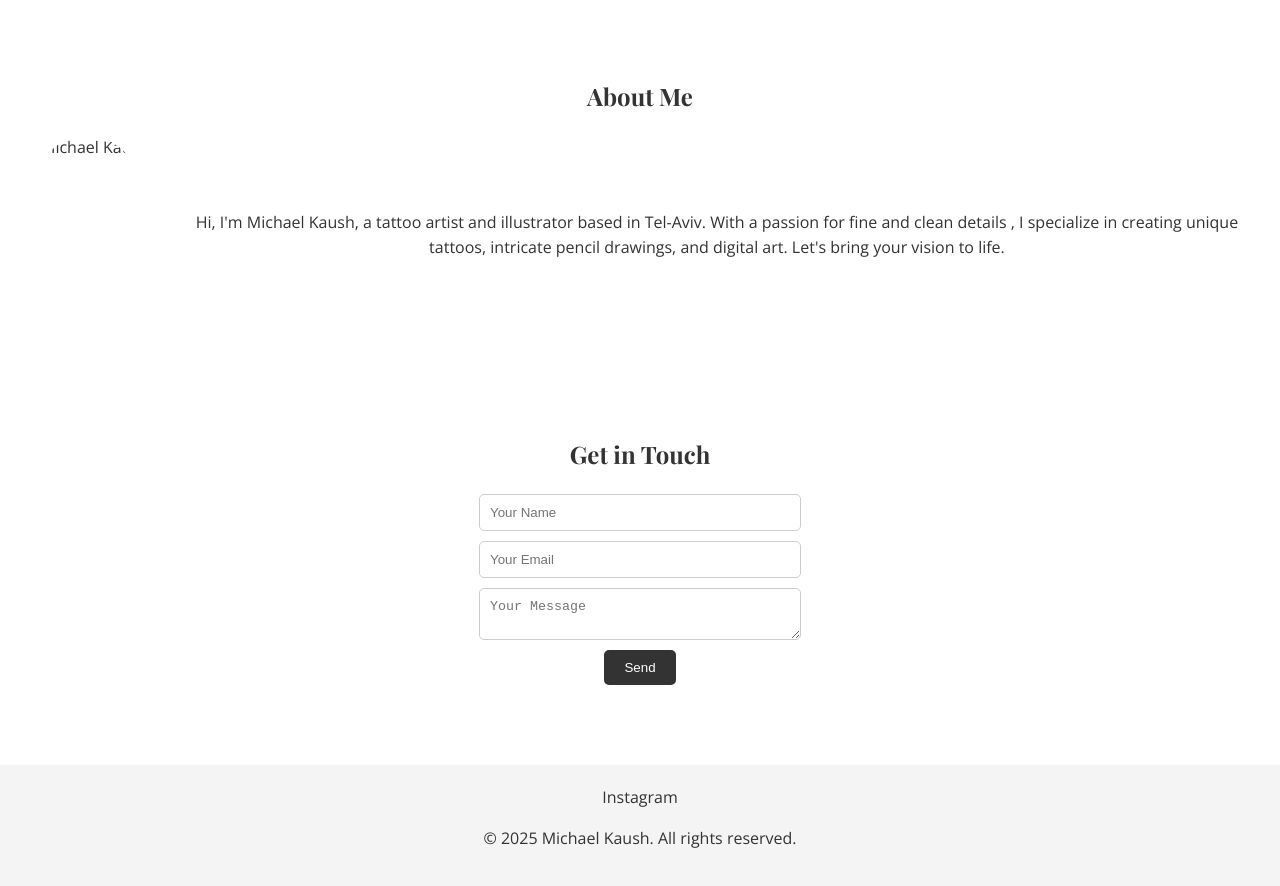
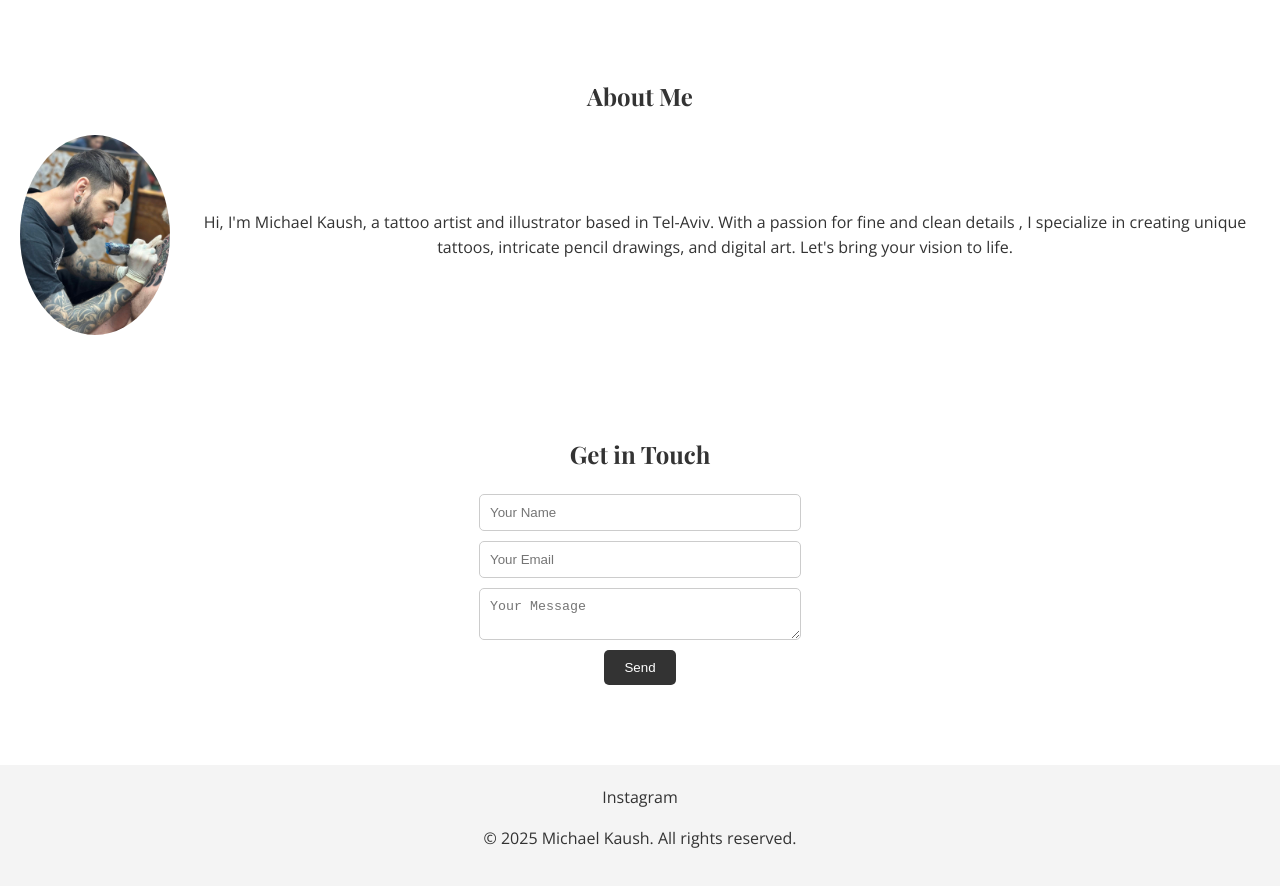
Before and after one commit to michaelkaushanskiy/Michael-Kaush, a plain HTML site: page index.html in a window 1280 px wide. Shown: the part 2160-3046 px from the top of the page. Drawn offline with nearby package versions, Linux system fonts and the light colour scheme.

Commit message:
Update index.html

```diff
--- a/index.html
+++ b/index.html
@@ -45,7 +45,7 @@
   <section id="about" class="about">
     <h2>About Me</h2>
     <div class="about-content">
-      <img src="images/your-photo.jpg" alt="Michael Kaush">
+      <img src="images/IMG_1379.jpeg" alt="Michael Kaush">
       <p>Hi, I'm Michael Kaush, a tattoo artist and illustrator based in Tel-Aviv. With a passion for fine and clean details , I specialize in creating unique tattoos, intricate pencil drawings, and digital art. Let's bring your vision to life.</p>
     </div>
   </section>
```
